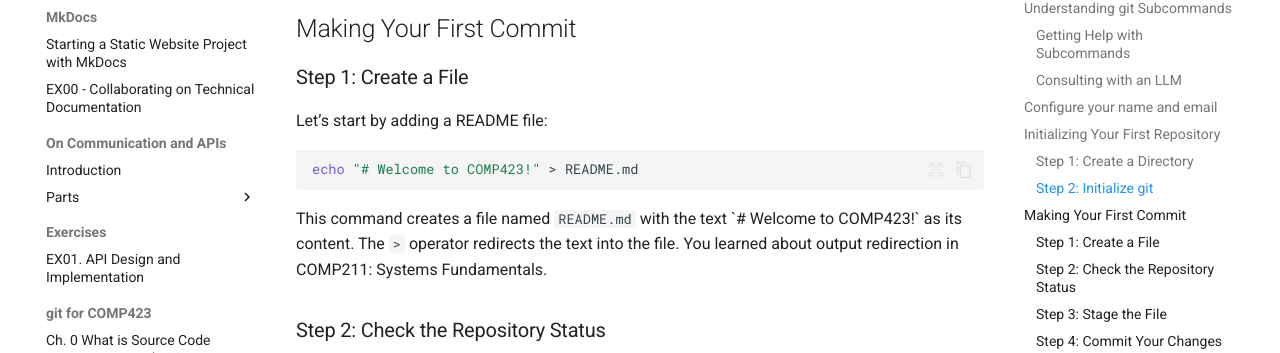
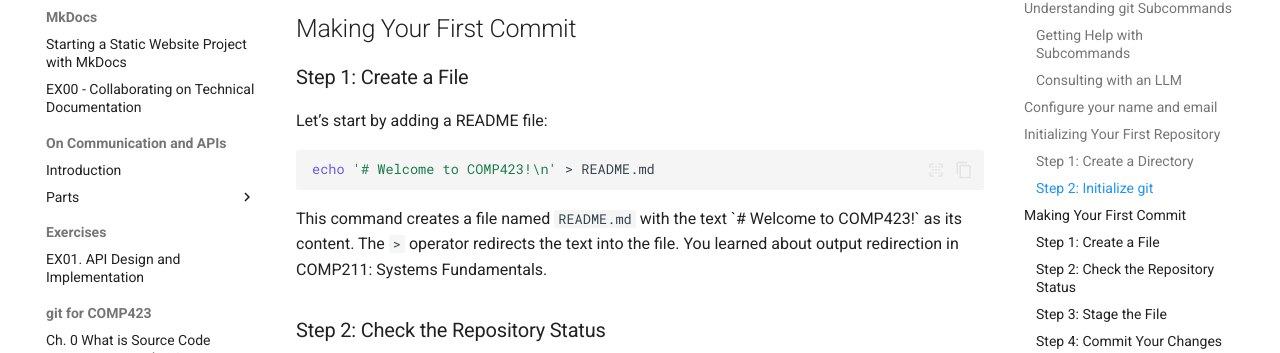
Before and after one commit to comp423-25s/comp423-25s.github.io, an MkDocs documentation site: the page built from docs/resources/git/ch2-git-fundamental-subcommands.md, in a window 1280 px wide and 900 px high, scrolled down 3569 px. Shown: the part 100-453 px from the top of the window. Built offline with MkDocs 1.6.1 and Material for MkDocs 9.7.7, drawn with Linux system fonts in a browser that asks for light colours.

````diff
--- a/docs/resources/git/ch2-git-fundamental-subcommands.md
+++ b/docs/resources/git/ch2-git-fundamental-subcommands.md
@@ -148,7 +148,7 @@ This shows the `.git` directory alongside the regular and parent directory entri
 Let’s start by adding a README file:
 
 ```bash
-echo "# Welcome to COMP423!" > README.md
+echo '# Welcome to COMP423!\n' > README.md
 ```
 
 This command creates a file named `README.md` with the text \`# Welcome to COMP423!\` as its content. The `>` operator redirects the text into the file. You learned about output redirection in COMP211: Systems Fundamentals.
````
